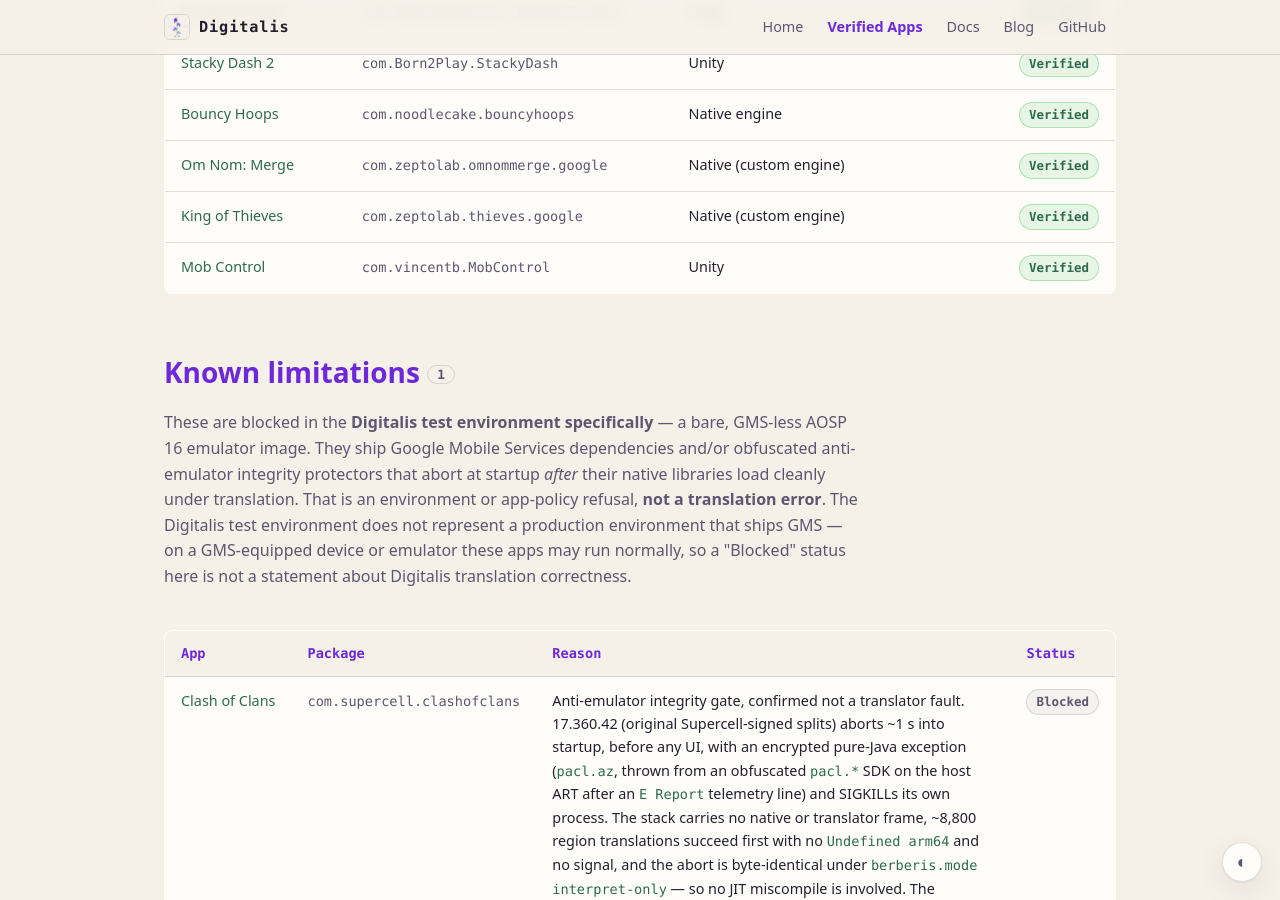
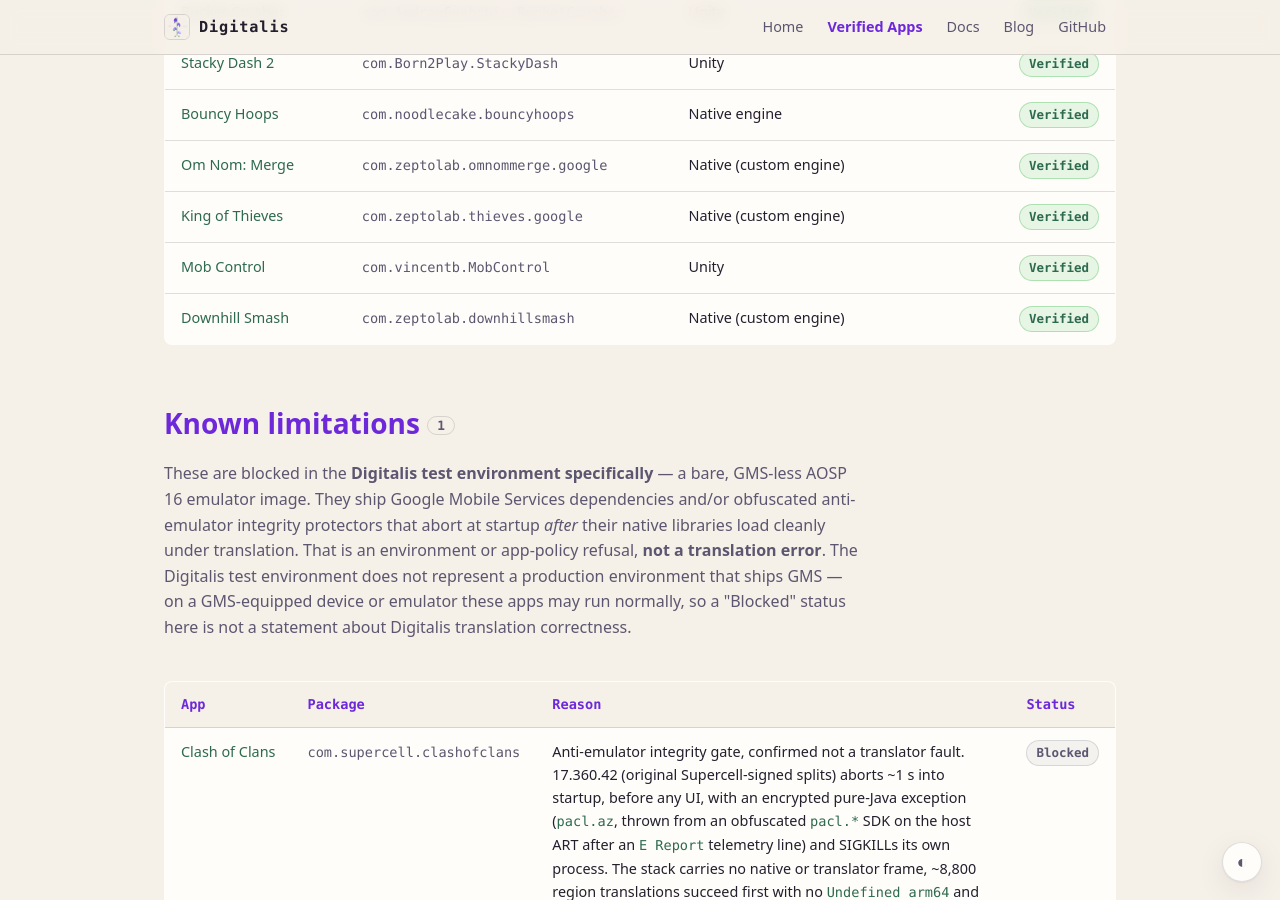
Before and after one commit to DigitalisX64/digitalisx64.github.io, a Jekyll site: the page built from apps.html, in a window 1280 px wide and 900 px high, scrolled down 3577 px. Built offline with Jekyll 4.4.1, drawn with Linux system fonts in a browser that asks for light colours.

Commit message:
apps.yml: add Downhill Smash (verified game)

```diff
--- a/_data/apps.yml
+++ b/_data/apps.yml
@@ -196,6 +196,9 @@ verified:
   - name: 'Mob Control'
     package: com.vincentb.MobControl
     stack: 'Unity'
+  - name: 'Downhill Smash'
+    package: com.zeptolab.downhillsmash
+    stack: 'Native (custom engine)'
 
 # No apps are currently in this state; the section drops out of the page while
 # this list is empty.
```
